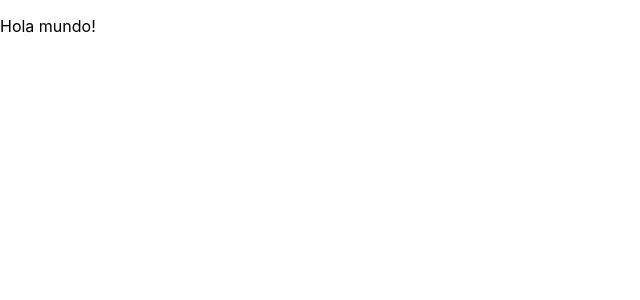
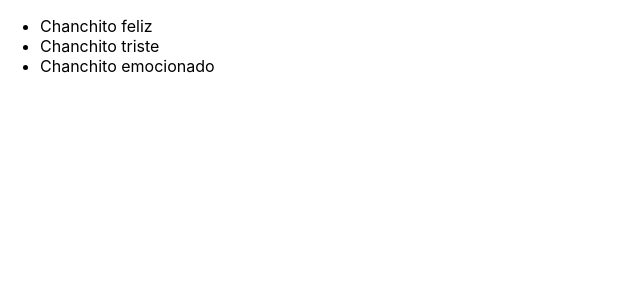
Before and after one commit to cabrerojas/mi-app, a React (Create React App) app: page / in a window 1280 px wide. Shown: the top 300 px of the page, without its empty margins (0-640 px from the left). Built offline with nearby package versions, Linux system fonts and the light colour scheme.

Commit message:
Update index.js

```diff
--- a/src/index.js
+++ b/src/index.js
@@ -13,11 +13,31 @@ import reportWebVitals from './reportWebVitals';
 
 //const x = React.createElement('p',null, 'hola mundo')
 
-const X = () => <p>Hola mundo!</p>
+const Li = ({ children, estado, casa, edad }) => {
+  console.log(casa, edad)
+  return (
+    <li>{children} {estado}</li>
+  )
+}
 
-  ReactDOM.render(
-    <X />, document.getElementById('root')
-  ) // React.createElement()
+
+const X = () =>
+  <ul>
+    <Li
+      estado={'feliz'}
+      casa={false}
+      edad={21}
+    >
+      Chanchito
+    </Li>
+    <Li estado={'triste'} >Chanchito</Li>
+    <Li estado={'emocionado'} >Chanchito</Li>
+
+  </ul>
+
+ReactDOM.render(
+  <X />, document.getElementById('root')
+) // React.createElement()
 
 // If you want to start measuring performance in your app, pass a function
 // to log results (for example: reportWebVitals(console.log))
```
